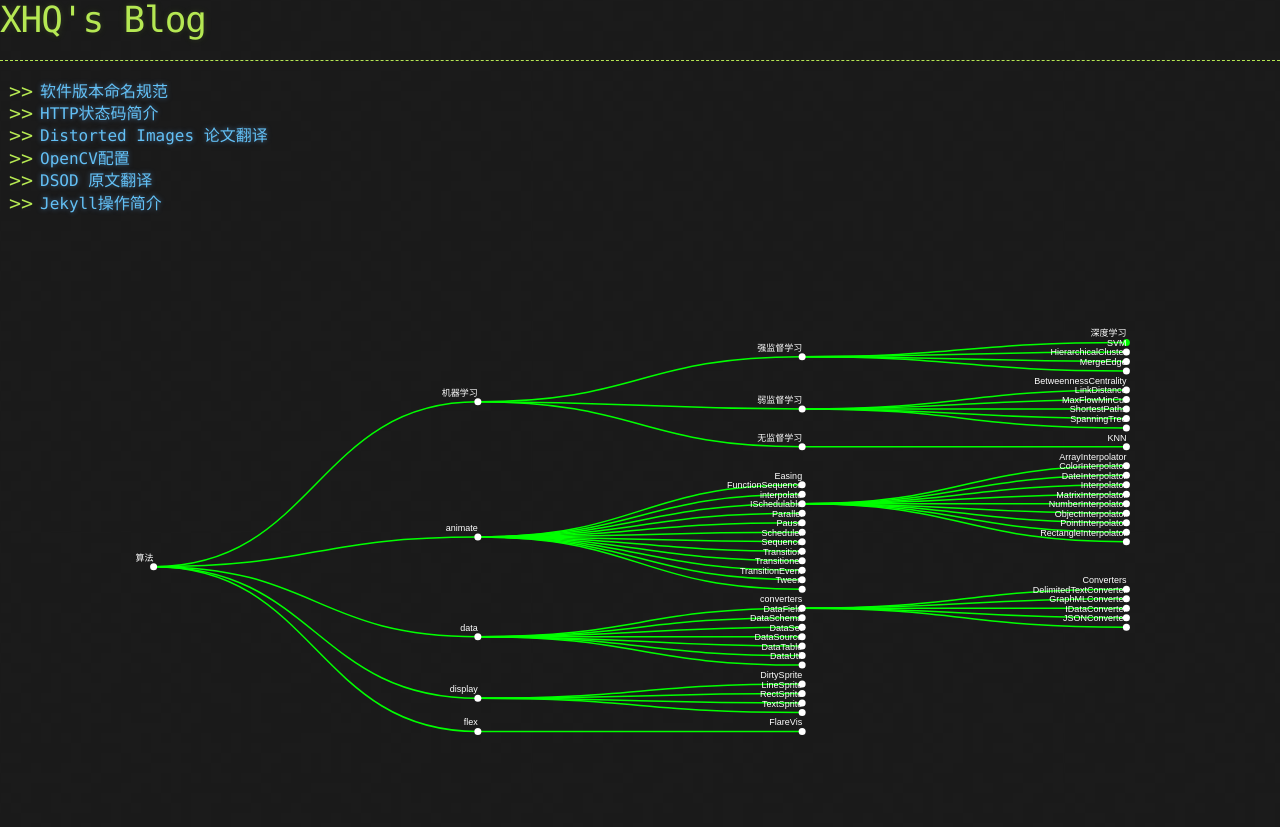
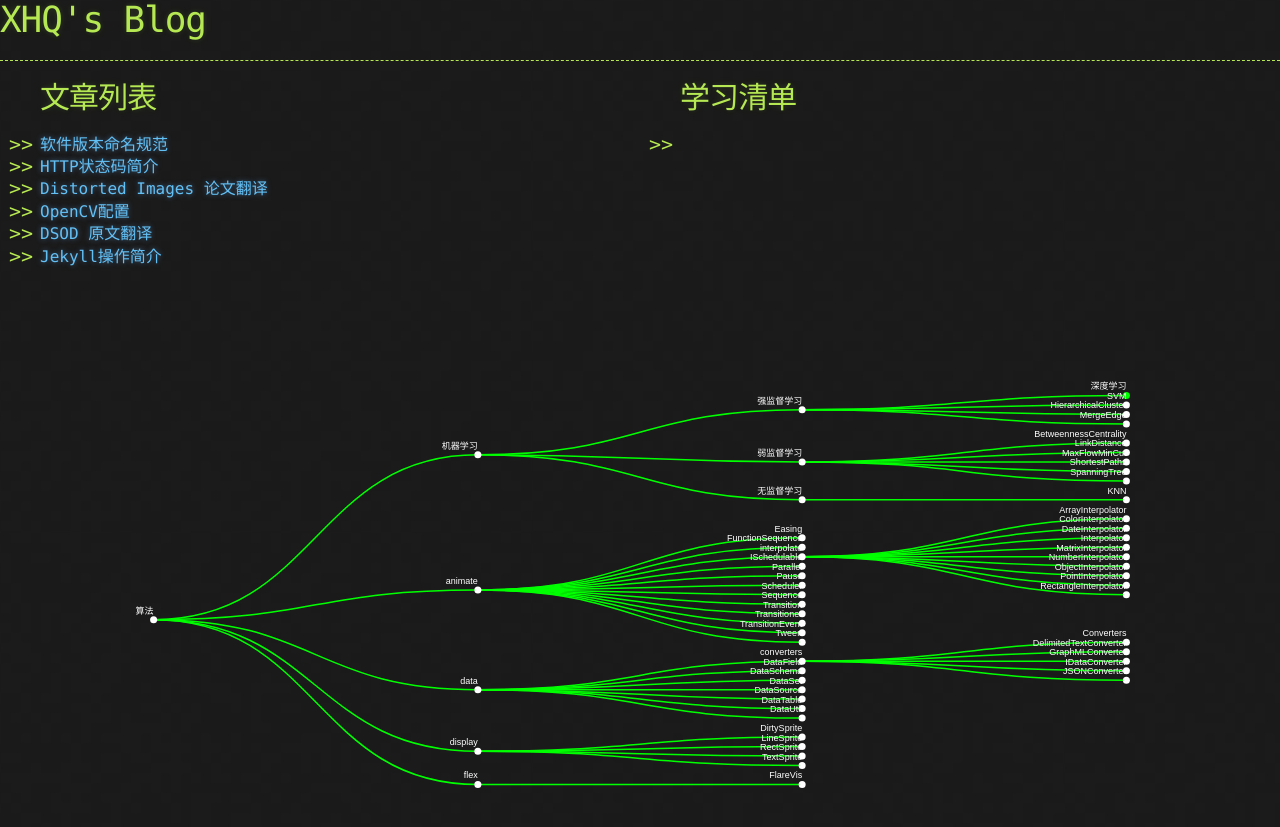
Before and after one commit to Code-0x00/code-0x00.github.io, a Jekyll site: the page built from index.html, in a window 1280 px wide. Shown: the top 827 px of the page. Built offline with Jekyll 4.4.1, drawn with Linux system fonts in a browser that asks for light colours.

Commit message:
to learn list

```diff
--- a/index.html
+++ b/index.html
@@ -17,15 +17,26 @@ title: XHQ's Blog
 	</head>
 
 	<body>
-		<div id="main_div">
+		<div id="main_div" style="width:100%;">
 			<h1>{{ page.title }}</h1><hr>
+			<div style="width:50%;float:left;" id="summary">
 				<ul>
+					<h2>文章列表</h2>
 				  	{% for post in site.posts %}
 				    <li>
 				      	<a href="{{ post.url }}">{{ post.title }}</a>
 				    </li>
 				  	{% endfor %}
 				</ul>
+			</div>
+			<div style="width:50%;float:right;" id="toLearn">
+				<ul>
+					<h2>学习清单</h2>
+				    <li>
+				      	<a href="{{ post.url }}">{{ post.title }}</a>
+				    </li>
+				</ul>
+			</div>
 		</div>
 
 		<div id="plot_div" style="width: 100%;height:600px;"></div>
```
Lines whose indentation alone changed are shown as unchanged.
